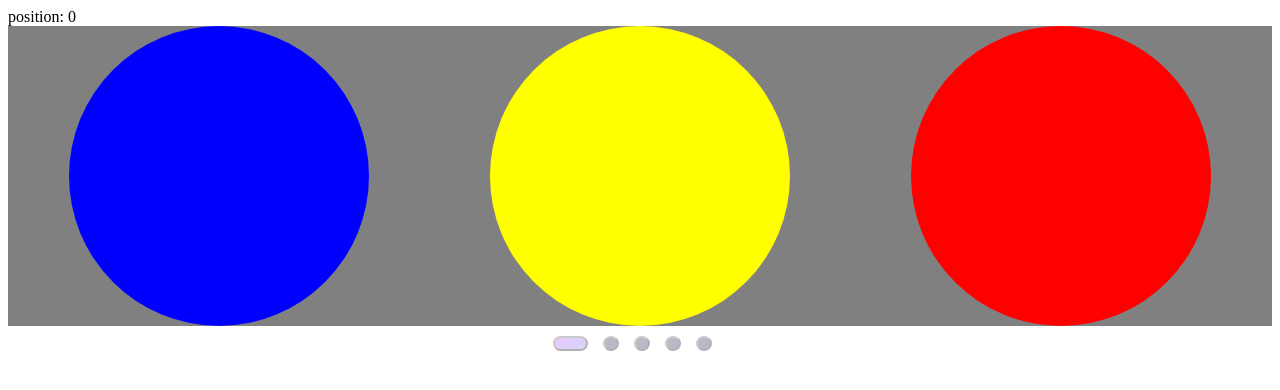
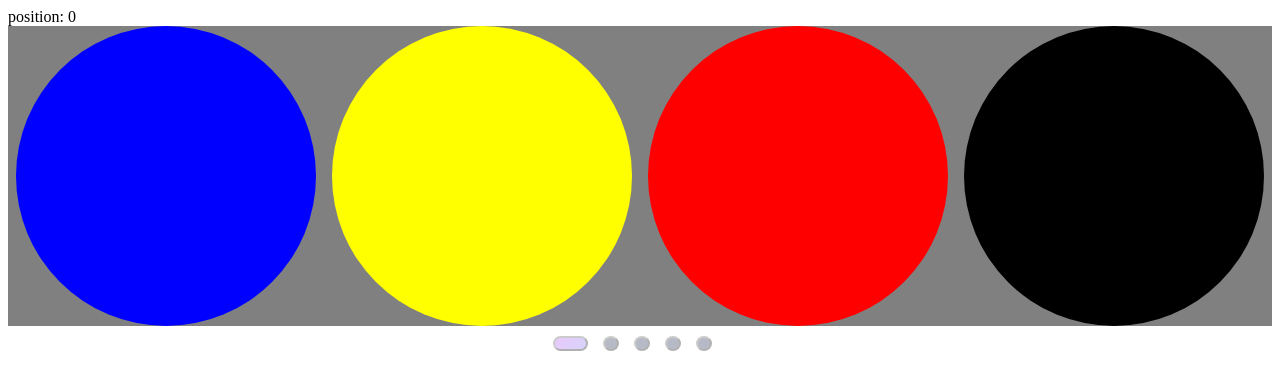
Before and after one commit to viniazvd/vue-coerousel, a Vue app: page / in a window 1280 px wide. Shown: the top 390 px of the page. Built offline with nearby package versions, Linux system fonts and the light colour scheme.

Commit message:
:hammer: internalPerPage insted of perPage

```diff
--- a/src/components/CarouselItem.vue
+++ b/src/components/CarouselItem.vue
@@ -8,9 +8,11 @@
 export default {
   name: 'carousel-item',
 
+  inject: ['data'],
+
   computed: {
     flex () {
-      return '1 0 ' + (100 / this.$parent.perPage) + '%'
+      return '1 0 ' + (100 / this.data.internalPerPage) + '%'
     },
 
     isDraggable () {
```
